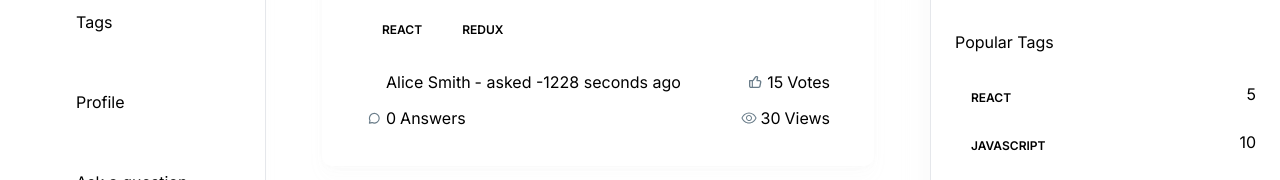
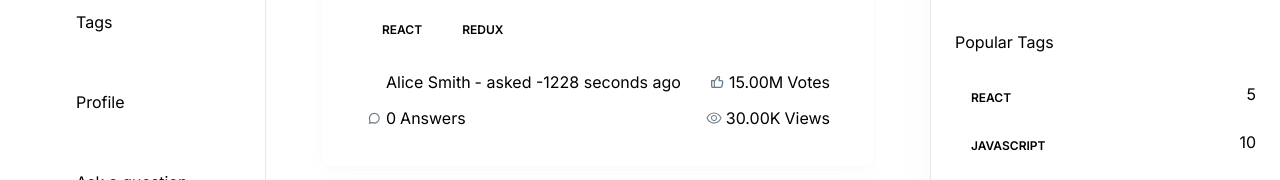
Before and after one commit to vvu060/dev-overflow, a Next.js app: page / in a window 1280 px wide. Shown: the part 470-650 px from the top of the page. Built offline with nearby package versions, Linux system fonts and the light colour scheme; no server answers.

Commit message:
use it for question card component

```diff
--- a/app/(root)/(home)/page.tsx
+++ b/app/(root)/(home)/page.tsx
@@ -20,8 +20,8 @@ const questions = [
       name: 'Alice Smith',
       picture: 'url_to_picture',
     },
-    upvotes: 15,
-    views: 30,
+    upvotes: 15000000,
+    views: 30000,
     answers: [],
     createdAt: new Date('2023-10-20T15:22:00.000Z'),
   },
--- a/components/cards/QuestionCard.tsx
+++ b/components/cards/QuestionCard.tsx
@@ -2,7 +2,7 @@ import Link from 'next/link';
 import React from 'react';
 import RenderTag from '../shared/RenderTag';
 import Metric from '../shared/Metric';
-import { getTimestamp } from '@/lib/utils';
+import { formatAndDivideNumber, getTimestamp } from '@/lib/utils';
 
 interface QuestionCardProps {
   _id: string;
@@ -63,21 +63,21 @@ const QuestionCard = ({
         <Metric
           imgUrl='/assets/icons/like.svg'
           alt='upvotes'
-          value={upvotes}
+          value={formatAndDivideNumber(upvotes)}
           title=' Votes'
           textStyles='small-medium text-dark400_light800'
         />
         <Metric
           imgUrl='/assets/icons/message.svg'
           alt='message'
-          value={answers.length}
+          value={formatAndDivideNumber(answers.length)}
           title=' Answers'
           textStyles='small-medium text-dark400_light800'
         />
         <Metric
           imgUrl='/assets/icons/eye.svg'
           alt='eye'
-          value={views}
+          value={formatAndDivideNumber(views)}
           title=' Views'
           textStyles='small-medium text-dark400_light800'
         />
```
